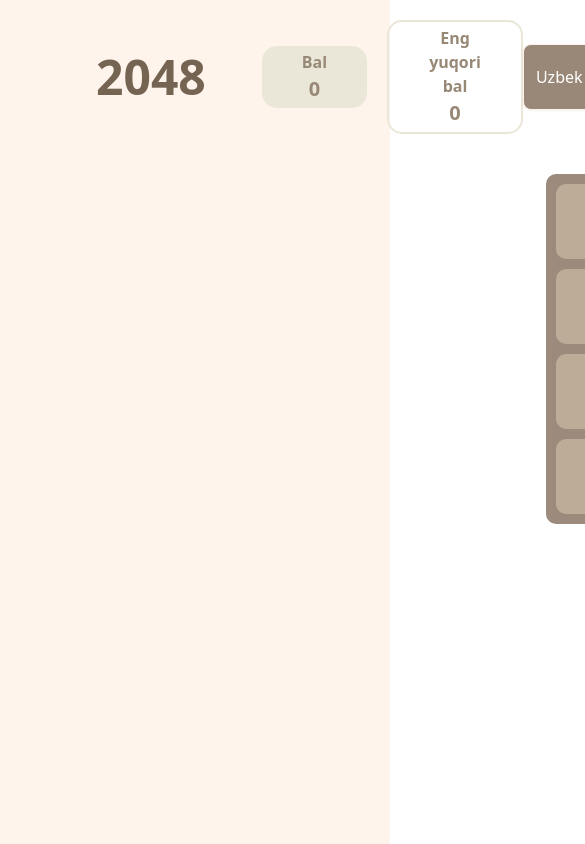
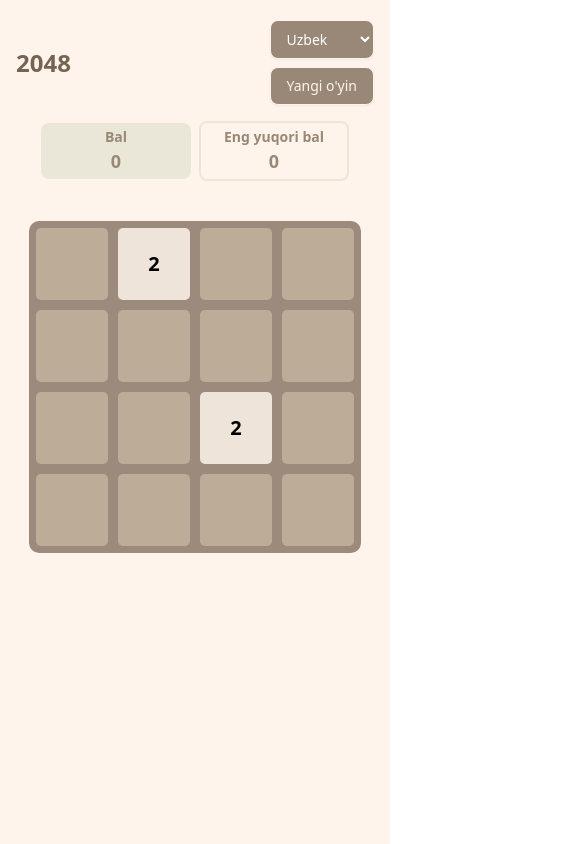
Before and after one commit to mirmaxsudov/2048-source-code, a React (Create React App) app: page / in a window 390 px wide. Shown: the top 844 px of the page, 585 px wide, since content can reach past the window. Built offline with nearby package versions, Linux system fonts and the light colour scheme.

Commit message:
almost finished responsive

```diff
--- a/src/components/header/Header.css
+++ b/src/components/header/Header.css
@@ -10,3 +10,19 @@
     ". . . ."
     ". . . .";
 }
+
+@keyframes tile-appear {
+  0% {
+    transform: scale(0);
+  }
+  50% {
+    transform: scale(1.1);
+  }
+  100% {
+    transform: scale(1);
+  }
+}
+
+.animate-tile-appear {
+  animation: tile-appear 0.15s ease-out;
+}
--- a/src/components/header/Header.jsx
+++ b/src/components/header/Header.jsx
@@ -44,14 +44,19 @@ const Header = () => {
 
     return (
         <header className="header mt-5">
-            <div className="container mx-auto px-24">
-                <div className='mx-[450px]'>
-                    <div className="game-2048-wrapper bg-[#9C8B7D] w-[350px] h-[350px] rounded-[10px] border-[10px] border-[#9C8B7D]">
-                        {
-                            grid.map(arr => {
-                                return arr.map((item, index) => <Item2048 item={item} key={item.id + index} />)
-                            })
-                        }
+            <div className="container mx-auto px-4 sm:px-6 lg:px-24">
+                <div className='flex justify-center'>
+                    <div className="game-2048-wrapper bg-[#9C8B7D] w-[85vw] h-[85vw] max-w-[350px] max-h-[350px] rounded-[10px] border-[2vw] sm:border-[8px] lg:border-[10px] border-[#9C8B7D] relative">
+                        < >
+                            {grid.map((arr, rowIndex) =>
+                                arr.map((item, colIndex) => (
+                                    <Item2048
+                                        item={item}
+                                        key={`${rowIndex}-${colIndex}-${item.id}`}
+                                    />
+                                ))
+                            )}
+                        </>
                     </div>
                 </div>
             </div>
@@ -60,19 +65,22 @@ const Header = () => {
 }
 
 const Item2048 = ({ item: { val, bgColor, textColor, defaultBgColor } }) => {
-
     return (
-        <>
-            <div
-                style={{
-                    backgroundColor: val ? bgColor : defaultBgColor,
-                }}
-                className={`w-[100%] h-[100%] rounded-[10px] flex items-center justify-center`}>
-                {
-                    val && <p className={`text-[${textColor}] text-[${(val + "").length >= 4 ? "20px" : "30px"}] font-bold`}>{val}</p>
-                }
-            </div >
-        </>
+        <div
+            style={{
+                backgroundColor: val ? bgColor : defaultBgColor,
+            }}
+            className={`aspect-square rounded-[5px] sm:rounded-[10px] flex items-center justify-center ${val ? 'animate-tile-appear' : ''
+                }`}>
+            {val && (
+                <p className={`text-${textColor} ${val >= 1000 ? 'text-sm xs:text-base sm:text-xl' :
+                        val >= 100 ? 'text-lg sm:text-2xl' :
+                            'text-xl sm:text-3xl'
+                    } font-bold`}>
+                    {val}
+                </p>
+            )}
+        </div>
     )
 }
 
--- a/src/components/nav/Nav.jsx
+++ b/src/components/nav/Nav.jsx
@@ -1,8 +1,8 @@
 import React from 'react'
 import { useTranslation } from 'react-i18next'
 import { useDispatch, useSelector } from 'react-redux';
+import { changeLanguage } from '../../features/language/languageSlice';
 import { Link } from 'react-router-dom'
-import { changeLanguage } from '../../features/language/languageSlice';
 
 const Nav = () => {
     const { t } = useTranslation();
@@ -12,37 +12,34 @@ const Nav = () => {
 
     return (
         <nav className="c-nav py-5 bg-[#fff4eb]">
-            <div className='container mx-auto px-24'>
-                <div className="nav-wrapper flex items-center justify-between">
-                    <div className="c-nav__logo">
-                        <h3 className='c-nav__title text-[#756452] font-bold text-[3.0rem]'>
-                            <Link className='' to={"/"}>
-                                2048
-                            </Link>
+            <div className='container mx-auto px-4 sm:px-6 lg:px-24'>
+                <div className="nav-wrapper flex flex-wrap gap-y-4 items-center justify-between">
+                    {/* Logo Section */}
+                    <div className="c-nav__logo order-1 flex-shrink-0">
+                        <h3 className='c-nav__title text-[#756452] font-bold text-2xl md:text-3xl lg:text-[3rem]'>
+                            <Link to={"/"}>2048</Link>
                         </h3>
                     </div>
-                    <div className="game-scores ml-14 flex justify-between items-center gap-[20px]">
-                        <div className="current-score bg-[#EAE7D9] px-10 py-1 rounded-[15px] text-center text-[#988876] font-bold">
-                            <h6>{t("nav.score")}</h6>
-                            <p className='text-[20px]'>
-                                {score}
-                            </p>
+
+                    {/* Scores Section */}
+                    <div className="game-scores order-3 lg:order-2 w-full lg:w-auto ml-0 lg:ml-14 flex justify-center lg:justify-between items-center gap-2 sm:gap-4 lg:gap-5">
+                        <div className="current-score bg-[#EAE7D9] px-4 sm:px-6 lg:px-10 py-1 rounded-lg text-center text-[#988876] font-bold flex-1 max-w-[150px]">
+                            <h6 className="text-sm sm:text-base">{t("nav.score")}</h6>
+                            <p className='text-lg sm:text-xl lg:text-2xl'>{score}</p>
                         </div>
-                        <div className="best-score py-1 rounded-[15px] text-center text-[#988876] font-bold border-[2px] border-[#EAE7D9] px-10">
-                            <h5>{t("nav.bestScore")}</h5>
-                            <p className='text-[20px]'>
-                                {bestScore}
-                            </p>
+                        <div className="best-score py-1 rounded-lg text-center text-[#988876] font-bold border-2 border-[#EAE7D9] px-4 sm:px-6 lg:px-10 flex-1 max-w-[150px]">
+                            <h5 className="text-sm sm:text-base">{t("nav.bestScore")}</h5>
+                            <p className='text-lg sm:text-xl lg:text-2xl'>{bestScore}</p>
                         </div>
                     </div>
-                    <div className="left-inputs">
-                        <div className="game-language flex align-items-center gap-[20px]">
+
+                    {/* Controls Section */}
+                    <div className="left-inputs order-2 lg:order-3 flex-shrink-0">
+                        <div className="game-language flex flex-col sm:flex-row gap-2 sm:gap-4 items-center">
                             <select
                                 onChange={e => dispatch(changeLanguage(e.target.value))}
-                                name="lan"
-                                id="lan"
                                 value={language}
-                                class="text-white bg-[#998878] border border-[#fff4eb] rounded-lg text-[16px] focus:outline-none focus:ring-2 focus:ring-[#fff4eb] focus:border-[#fff4eb] shadow-sm px-2"
+                                className="w-full sm:w-auto text-white bg-[#998878] border border-[#fff4eb] rounded-lg text-sm sm:text-base focus:outline-none focus:ring-2 focus:ring-[#fff4eb] focus:border-[#fff4eb] shadow-sm px-3 py-2"
                             >
                                 <option value="uz">Uzbek</option>
                                 <option value="kr">Krillcha</option>
@@ -50,7 +47,10 @@ const Nav = () => {
                                 <option value="en">English</option>
                                 <option value="zh">中文</option>
                             </select>
-                            <button onClick={() => window.location.reload()} className='text-[#fff4eb] bg-[#998878] border border-[#fff4eb] rounded-lg text-[16px] focus:ring-2 focus:ring-[#fff4eb] focus:border-[#fff4eb] shadow-sm px-4 py-2 hover:bg-[#fff4eb] hover:text-[#998878] transition ease-in-out duration-300x hover:outline-double'>
+                            <button
+                                onClick={() => window.location.reload()}
+                                className='w-full sm:w-auto text-[#fff4eb] bg-[#998878] border border-[#fff4eb] rounded-lg text-sm sm:text-base focus:ring-2 focus:ring-[#fff4eb] focus:border-[#fff4eb] shadow-sm px-4 py-2 hover:bg-[#fff4eb] hover:text-[#998878] transition-colors duration-300'
+                            >
                                 {t("nav.newGame")}
                             </button>
                         </div>
```
